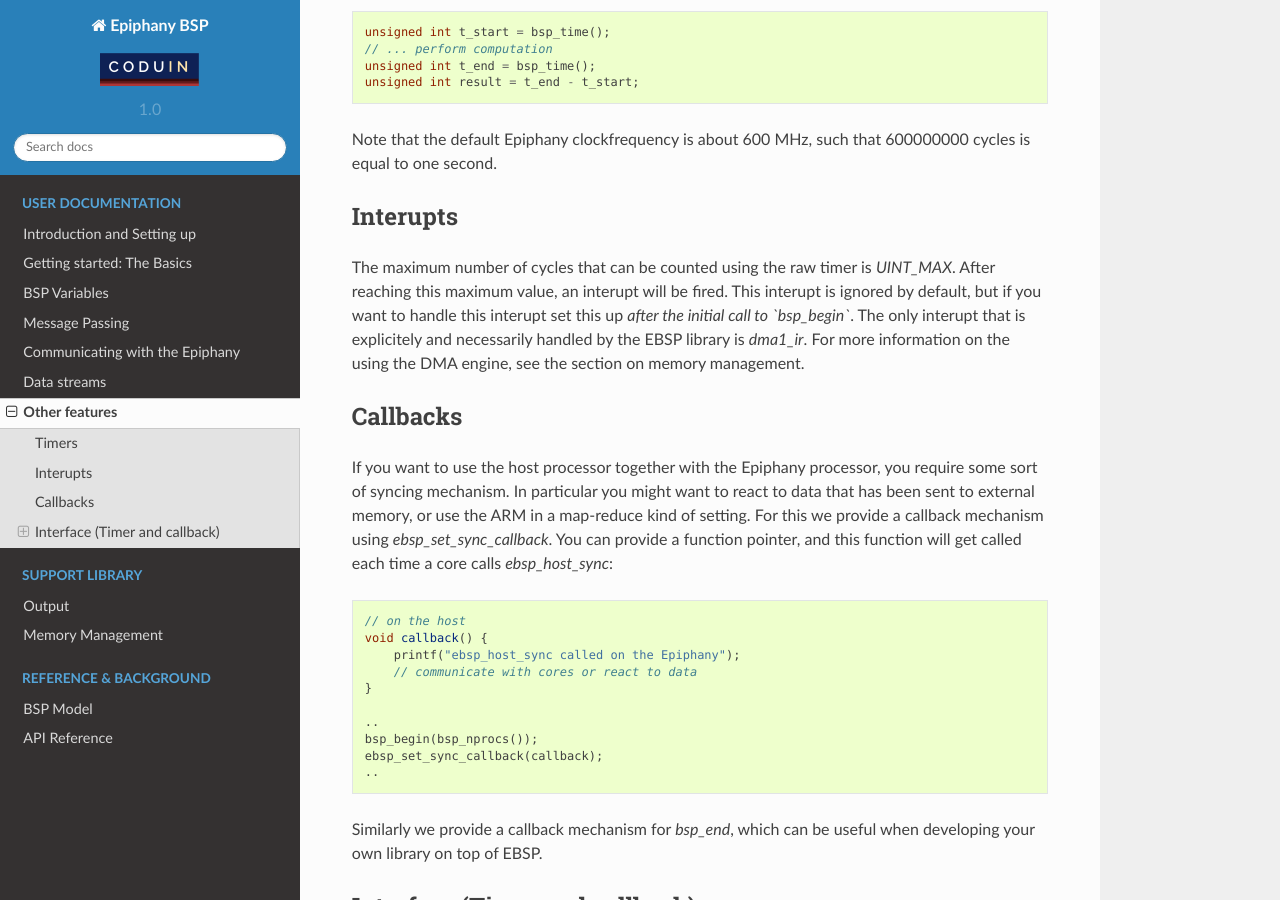
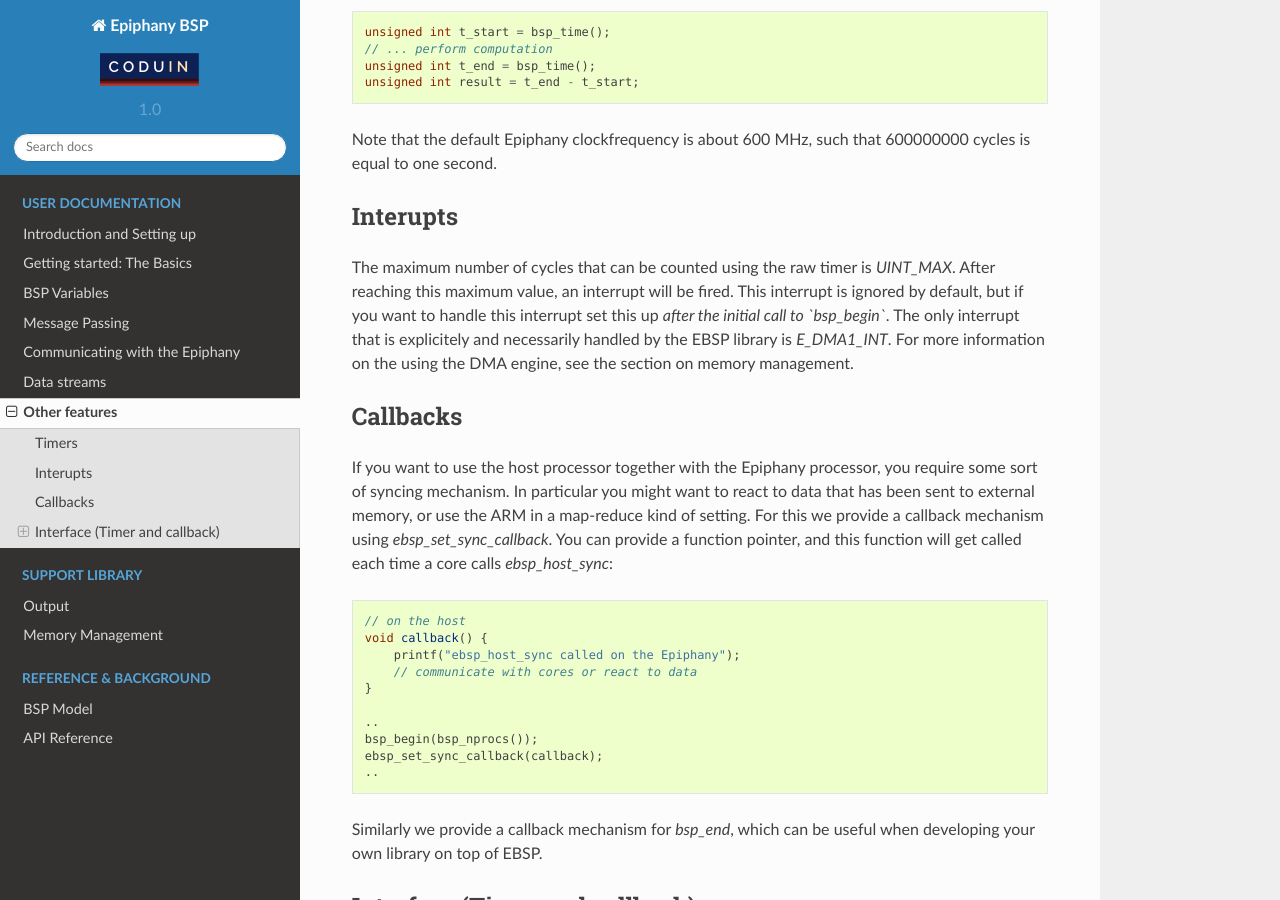
Before and after one commit to coduin/epiphany-bsp, a Sphinx documentation site: the page built from docs/other_features.rst, in a window 1280 px wide and 900 px high, scrolled down 586 px. Built offline with Sphinx 7.4.7 and the Read the Docs theme 2.0.0, drawn with Linux system fonts in a browser that asks for light colours.

Commit message:
Update interrupts

```diff
--- a/docs/other_features.rst
+++ b/docs/other_features.rst
@@ -32,7 +32,7 @@ Note that the default Epiphany clockfrequency is about 600 MHz, such that 600000
 Interupts
 ---------
 
-The maximum number of cycles that can be counted using the raw timer is `UINT_MAX`. After reaching this maximum value, an interupt will be fired. This interupt is ignored by default, but if you want to handle this interupt set this up *after the initial call to `bsp_begin`*. The only interupt that is explicitely and necessarily handled by the EBSP library is `dma1_ir`. For more information on the using the DMA engine, see the section on memory management.
+The maximum number of cycles that can be counted using the raw timer is `UINT_MAX`. After reaching this maximum value, an interrupt will be fired. This interrupt is ignored by default, but if you want to handle this interrupt set this up *after the initial call to `bsp_begin`*. The only interrupt that is explicitely and necessarily handled by the EBSP library is `E_DMA1_INT`. For more information on the using the DMA engine, see the section on memory management.
 
 Callbacks
 ---------
```
